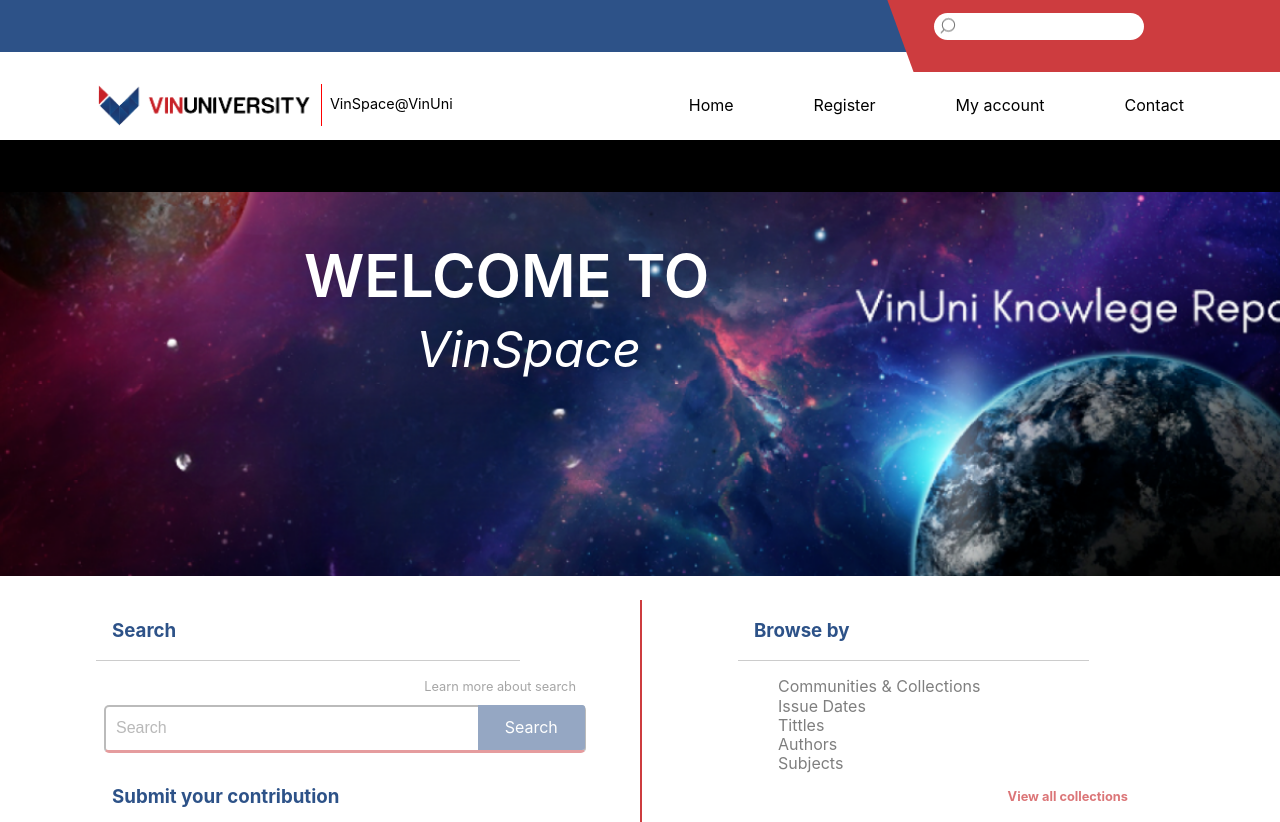
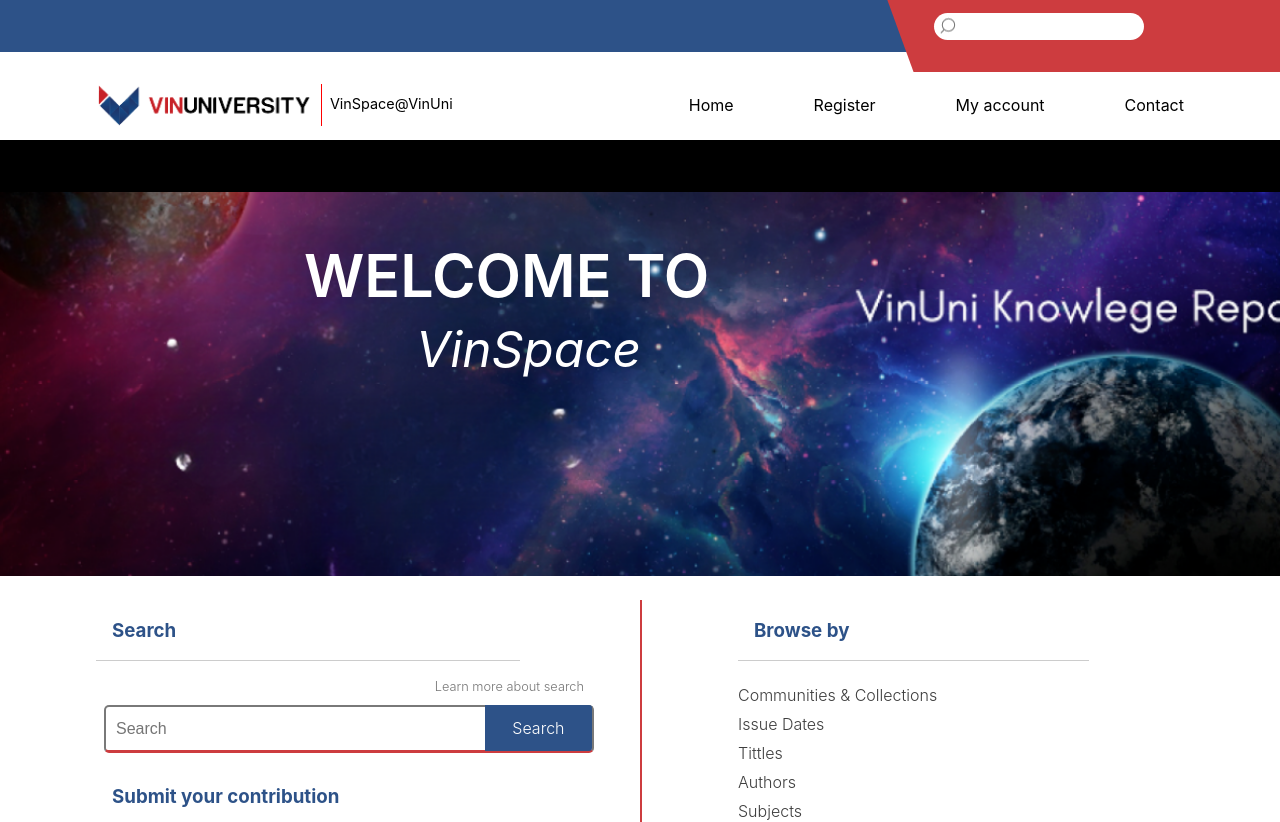
Before and after one commit to COMP2030-VSpace/VSpace-Frontend, a React (Create React App) app: page / in a window 1280 px wide. Shown: the top 822 px of the page. Built offline with nearby package versions, Linux system fonts and the light colour scheme.

Commit message:
Update home.scss
Changes in home

```diff
--- a/src/pages/home/home.scss
+++ b/src/pages/home/home.scss
@@ -39,10 +39,12 @@
                 margin-top: 2rem;
 
                 .item-main{
-                    margin-right: 0.5rem;
-                    opacity: 0.5;
-                    line-height: 1.2rem;
+                    font-weight: 300;
+                    line-height: 1.25rem;
                     font-size: 1rem;
+                    font-weight: 300;
+
+                    color: #3E3E3E;
                 }
                 .submit-button{
                     left: 14rem;
@@ -91,10 +93,14 @@
                 .item-main{
                     ul{
                         list-style-type: none;
+                        margin: 0;
+                        padding: 0;
                         margin-right: 0.5rem;
-                        opacity: 0.5;
-                        line-height: 1.2rem;
+                        margin-top: 1.25rem;
+                        line-height: 1.8rem;
                         font-size: 1rem;
+                        font-weight: 300;
+                        color: #3E3E3E;
                     }
                 }
 
@@ -108,10 +114,10 @@
 
             .collections{
                 margin: 1rem 3.5rem 0.5rem 0;
-                opacity: 0.7;
                 display: flex;
                 justify-content: flex-end;
                 font-size: 0.8rem;
+                line-height: 20px;
                 color: #cd3c3f;
                 font-weight: 700;
             }
```
